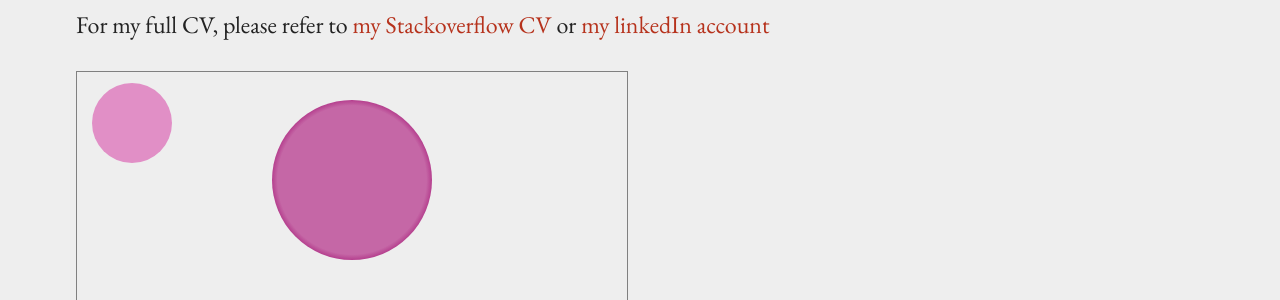
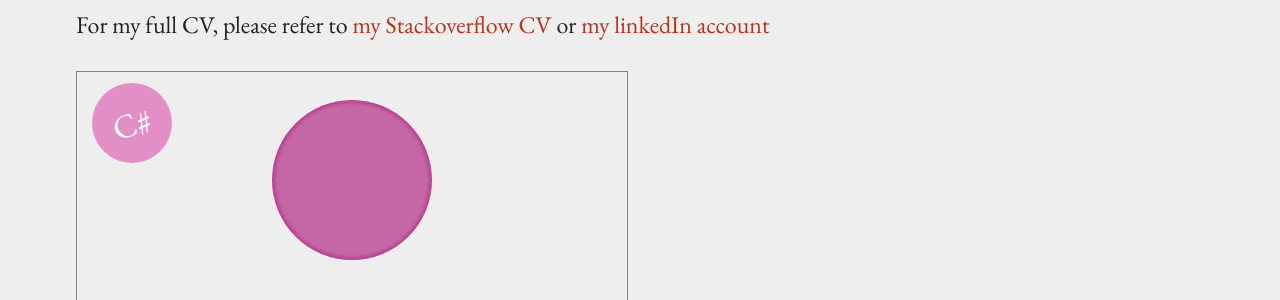
Before and after one commit to TimCluyts/timcluyts.github.io, a Jekyll site: the page built from cv.md, in a window 1280 px wide. Shown: the part 219-519 px from the top of the page. Built offline with Jekyll 4.4.1, drawn with Linux system fonts in a browser that asks for light colours; nearby versions of some CDN libraries.

Commit message:
text put - temp build

```diff
--- a/_sass/_base.scss
+++ b/_sass/_base.scss
@@ -231,19 +231,29 @@ ul.listing li.listing-item a {
     margin-top: 2%;
     margin-left: calc(10% - 40px);
 
+    font-size: 25pt;
+    color: $white;
+
     border-radius: 50%;
     background-image: -webkit-radial-gradient(center, 80px 80px, $brand-purple-much-lighter 93%, $brand-purple-lighter 100%);
     position :absolute;
+
+    .textNode {
+        display: block;
+        -ms-transform: rotate(-20deg) translate(15px,15px);/* IE 9 */
+        -webkit-transform: rotate(-20deg) translate(15px,15px); /* Chrome, Safari, Opera */
+        transform: rotate(-20deg) translate(15px,15px);
+    }
 }
 
 .show {
-    animation: mymove 0.5s steps(25) forwards;
-    -webkit-animation: mymove 0.5s steps(25) forwards; /* Safari 4.0 - 8.0 */
+    animation: mymove 0.3s steps(10) forwards;
+    -webkit-animation: mymove 0.3s steps(10) forwards; /* Safari 4.0 - 8.0 */
 }
 
 .hide {
-    animation: mymove 0.5s steps(25) reverse;
-    -webkit-animation: mymove 0.5s steps(25) reverse; /* Safari 4.0 - 8.0 */
+    animation: mymove 0.3s steps(10) reverse;
+    -webkit-animation: mymove 0.3s steps(10) reverse; /* Safari 4.0 - 8.0 */
 }
 
   /* Safari 4.0 - 8.0 */
--- a/cv.md
+++ b/cv.md
@@ -8,7 +8,9 @@ For my full CV, please refer to <a href="https://stackoverflow.com/story/timcluy
 
 <div class="leftBox">
     <div class="mainNode"></div>
-    <div class="secondaryNode"></div>
+    <div class="secondaryNode">
+        <div class="textNode">C#</div>
+    </div>
 </div>
 <script src="https://ajax.googleapis.com/ajax/libs/jquery/1.10.2/jquery.min.js"></script>
 <script type="text/javascript">
```
